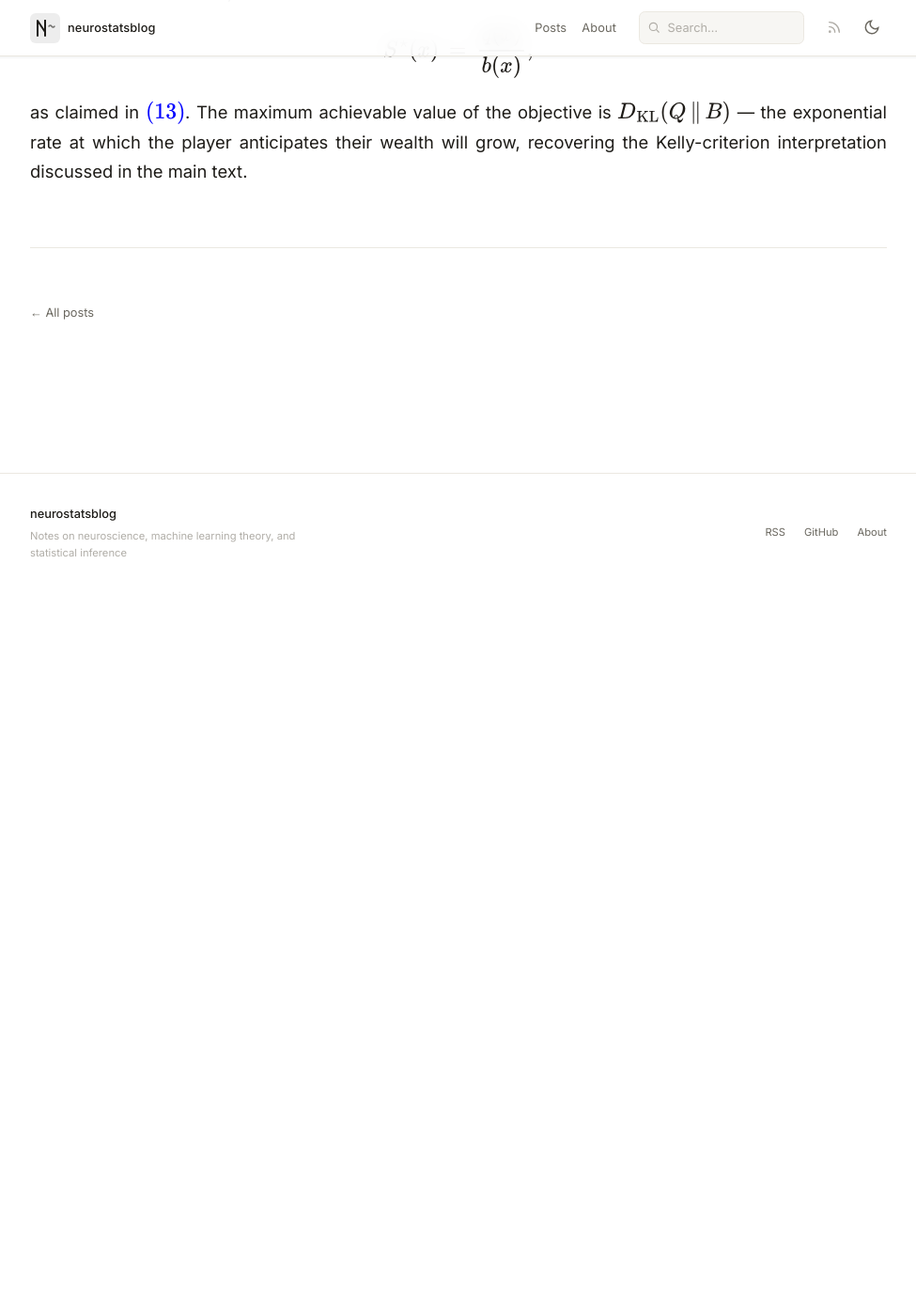
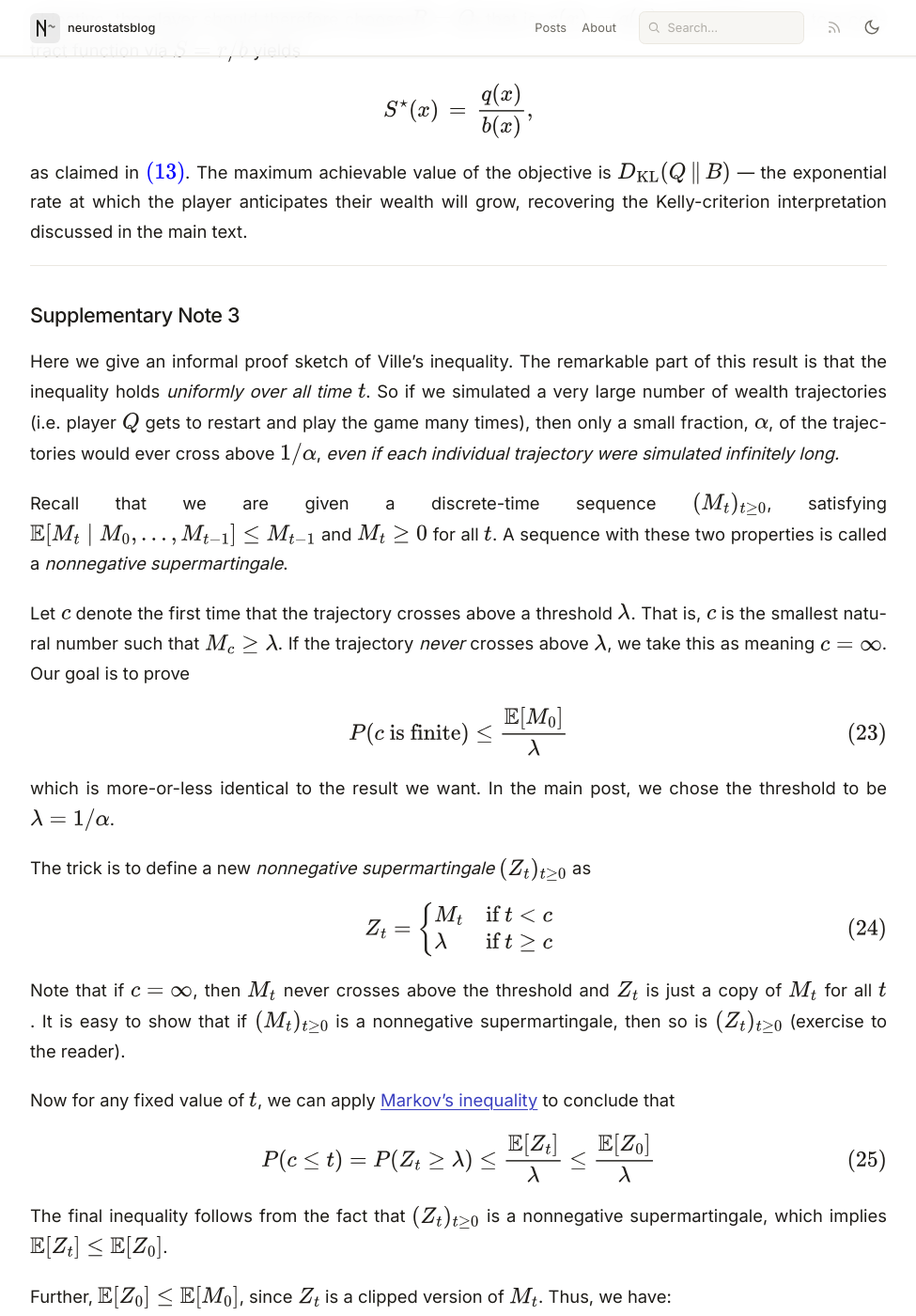
Before and after one commit to neurostatsblog/neurostatsblog.github.io, a Jekyll site: the page built from _posts/2026-06-01-model-comparison-by-betting.md, in a window 1280 px wide and 1400 px high, scrolled down 15861 px. Shown: the whole window at 94% size, without its empty margins (152-1127 px from the left). Built offline with Jekyll 4.4.1, drawn with Linux system fonts in a browser that asks for light colours; before the commit the page ends 16491 px from its top, so only the background shows below that; some of the changed text lies outside the part shown.

Commit message:
add proof for ville

```diff
--- a/_posts/2026-06-01-model-comparison-by-betting.md
+++ b/_posts/2026-06-01-model-comparison-by-betting.md
@@ -276,22 +276,23 @@ P\!\left( \sup_{t \geq 0} M_t \, \geq \, 1/\alpha \right) \, \leq \, \alpha \cdo
 $$
 </div>
 
-Intuitively, this result states that if the random sequence $(M\_t)\_{t \geq 0}$ is memoryless and not increasing in expectation,[^martingale] then $M_t$ cannot be very large at *any moment in time, even if we run the simulation infinitely far into the future*.
+Intuitively, this result states that if the random sequence $(M\_t)\_{t \geq 0}$ is memoryless and not increasing in expectation,[^martingale] then the probability of $(M\_t)\_{t \geq 0}$ *ever* crossing above a high threshold is small, even if we run the simulation infinitely far into the future.
+[**Supplementary Note 3**](#supplementary-note-3) sketches a quick proof of Ville's inequality.
 
-To see why this matters in our setting, suppose for the moment that the baseline $B$ is in fact the true data-generating distribution---i.e. $P = B$.
-Under this assumption, we can apply Ville's inequality.
-This is easy to check:
+To see why this matters in our setting, suppose that the baseline $B$ is in fact the true data-generating distribution---i.e. $P = B$.
+Then we would have
 $$
 \mathbb{E}_{X_t \sim B}\!\big[ W_t \mid W_0 \dots W_{t-1} \big]
 \,=\, W_{t-1} \cdot \mathbb{E}_{X_t \sim B} \left[ \frac{q(X_t)}{b(X_t)} \right]
 \,=\, W_{t-1} .
 $$
 since the expectation of the likelihood ratio equals one.[^expectation-derivation]
-Ville's inequality then tells us that the probability of player $Q$'s wealth *ever* exceeding the threshold $1/\alpha$---at any round of the game---is at most $\alpha$:
+This means that we can apply Ville's inequality, which tells us that the probability of player $Q$'s wealth *ever* exceeding the threshold $1/\alpha$---at any round of the game, even infinitely far into the future---is at most $\alpha$:
 $$
 P\!\left( \sup_{t \geq 0} W_t \, \geq \, 1/\alpha \right) \, \leq \, \alpha .
 $$
-This furnishes an *anytime-valid* hypothesis test of the null $H_0 : P = B$: we may reject $H_0$ at level $\alpha$ as soon as $W_t$ crosses $1/\alpha$, regardless of how many rounds have been played. Unlike classical fixed-sample tests, we are free to peek at the data, stop early, or keep collecting more samples adaptively, all without inflating the type I error rate.
+This furnishes an [*anytime-valid* hypothesis test](https://thestatsmap.com/anytime-valid-p-values) of the null $H_0 : P = B$.
+We may reject $H_0$ at level $\alpha$ as soon as $W_t$ crosses $1/\alpha$, regardless of how many rounds have been played. Unlike classical fixed-sample tests, we are free to peek at the data, stop early, or keep collecting more samples, all without inflating the type I error rate.
 For example, if we use $\alpha = 0.05$ (as is customary), then we can reject the null hypothesis that $P = B$ if player $Q$'s wealth *ever* exceeds 20.
 
 ## Take Home Message
@@ -319,7 +320,7 @@ For the three example cells shown, this gives $\tau \, \Delta \approx 120$ ms (s
 
 Because $\tau$ is a strictly decreasing function of $\mathcal{L}$, it ranks models identically to the heldout log-likelihood (and hence to bits per spike).
 Thus, it is not a fundamentally new statistic, but a more interpretable *unit* for an existing one, answering the question: "how much data do I need to confirm that $Q$ beats $B$?"
-Quantities similar to the time to significance appear in prior literature cited below, as well as in [Wald's sequential probability ratio test](https://en.wikipedia.org/wiki/Sequential_probability_ratio_test), where $\tau$ is classically known as the *average sample number*.
+Quantities similar to the time to significance appear in prior literature cited below, as well as in the context of [Wald's sequential probability ratio test](https://en.wikipedia.org/wiki/Sequential_probability_ratio_test).
 
 
 ## Further Reading
@@ -448,4 +449,60 @@ S^\star(x) \,=\, \frac{q(x)}{b(x)},
 $$
 as claimed in \eqref{eq:betting-function-equals-likelihood-ratio}. The maximum achievable value of the objective is $D_{\mathrm{KL}}(Q \,\Vert\, B)$ --- the exponential rate at which the player anticipates their wealth will grow, recovering the Kelly-criterion interpretation discussed in the main text.
 
+--------
+
+## Supplementary Note 3
+
+Here we give an informal proof sketch of Ville's inequality.
+The remarkable part of this result is that the inequality holds *uniformly over all time $t$*.
+So if we simulated a very large number of wealth trajectories (i.e. player $Q$ gets to restart and play the game many times), then only a small fraction, $\alpha$, of the trajectories would ever cross above $1/\alpha$, *even if each individual trajectory were simulated infinitely long.*
+
+Recall that we are given a discrete-time sequence $(M\_t)\_{t \geq 0}$, satisfying $\mathbb{E}[M_{t} \mid M_0, \dots, M_{t-1}] \leq M_{t-1}$ and $M_t \geq 0$ for all $t$.
+A sequence with these two properties is called a *nonnegative supermartingale*.
+
+Let $c$ denote the first time that the trajectory crosses above a threshold $\lambda$.
+That is, $c$ is the smallest natural number such that $M_c \geq \lambda$.
+If the trajectory *never* crosses above $\lambda$, we take this as meaning $c = \infty$.
+Our goal is to prove
+$$
+\begin{equation}
+P(c~\text{is finite}) \leq \frac{\mathbb{E} [M_0]}{\lambda}
+\label{eq:ville-simplified}
+\end{equation}
+$$
+which is more-or-less identical to the result we want.
+In the main post, we chose the threshold to be $\lambda = 1/\alpha$.
+
+The trick is to define a new *nonnegative supermartingale* $(Z\_t)\_{t \geq 0}$ as
+$$
+\begin{equation}
+Z_t =
+\begin{cases}
+M_t & \text{if $t < c$} \\
+\lambda & \text{if $t \geq c$} \\
+\end{cases}
+\end{equation}
+$$
+Note that if $c = \infty$, then $M_t$ never crosses above the threshold and $Z_t$ is just a copy of $M_t$ for all $t$.
+It is easy to show that if $(M\_t)\_{t \geq 0}$ is a nonnegative supermartingale, then so is $(Z\_t)\_{t \geq 0}$ (exercise to the reader).
+
+Now for any fixed value of $t$, we can apply [Markov's inequality](https://en.wikipedia.org/wiki/Markov%27s_inequality) to conclude that
+$$
+\begin{equation}
+P(c \leq t) = P(Z_t \geq \lambda) \leq \frac{\mathbb{E} [Z_t]}{\lambda} \leq \frac{\mathbb{E} [Z_0]}{\lambda}
+\end{equation}
+$$
+The final inequality follows from the fact that $(Z\_t)\_{t \geq 0}$ is a nonnegative supermartingale, which implies $\mathbb{E} [ Z\_t ] \leq \mathbb{E} [ Z_0 ]$.
+
+
+Further, $\mathbb{E} [Z_0] \leq \mathbb{E} [M_0]$, since $Z_t$ is a clipped version of $M_t$.
+Thus, we have:
+$$
+\begin{equation}
+P(c \leq t) \leq \frac{\mathbb{E} [M_0]}{\lambda}.
+\end{equation}
+$$
+Notice that the right hand side is not a function of $t$.
+We can rigorously take the limit of $t \rightarrow \infty$ on both sides of the inequality to yield our desired result, equation \eqref{eq:ville-simplified}.
+
 </div>
```
Also changed, not shown: other parts of _posts/2026-06-01-model-comparison-by-betting.md (+2 -2 lines).
